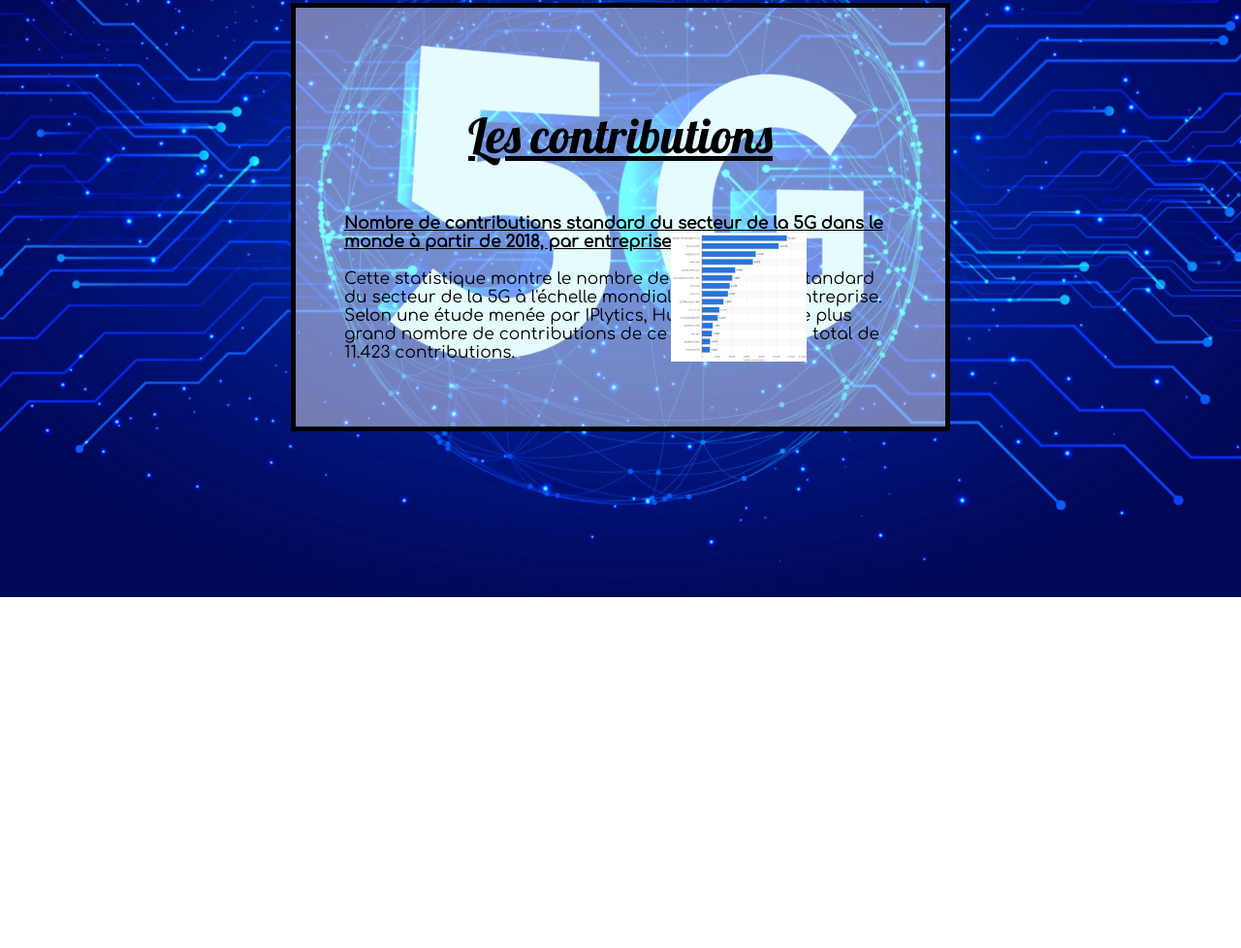
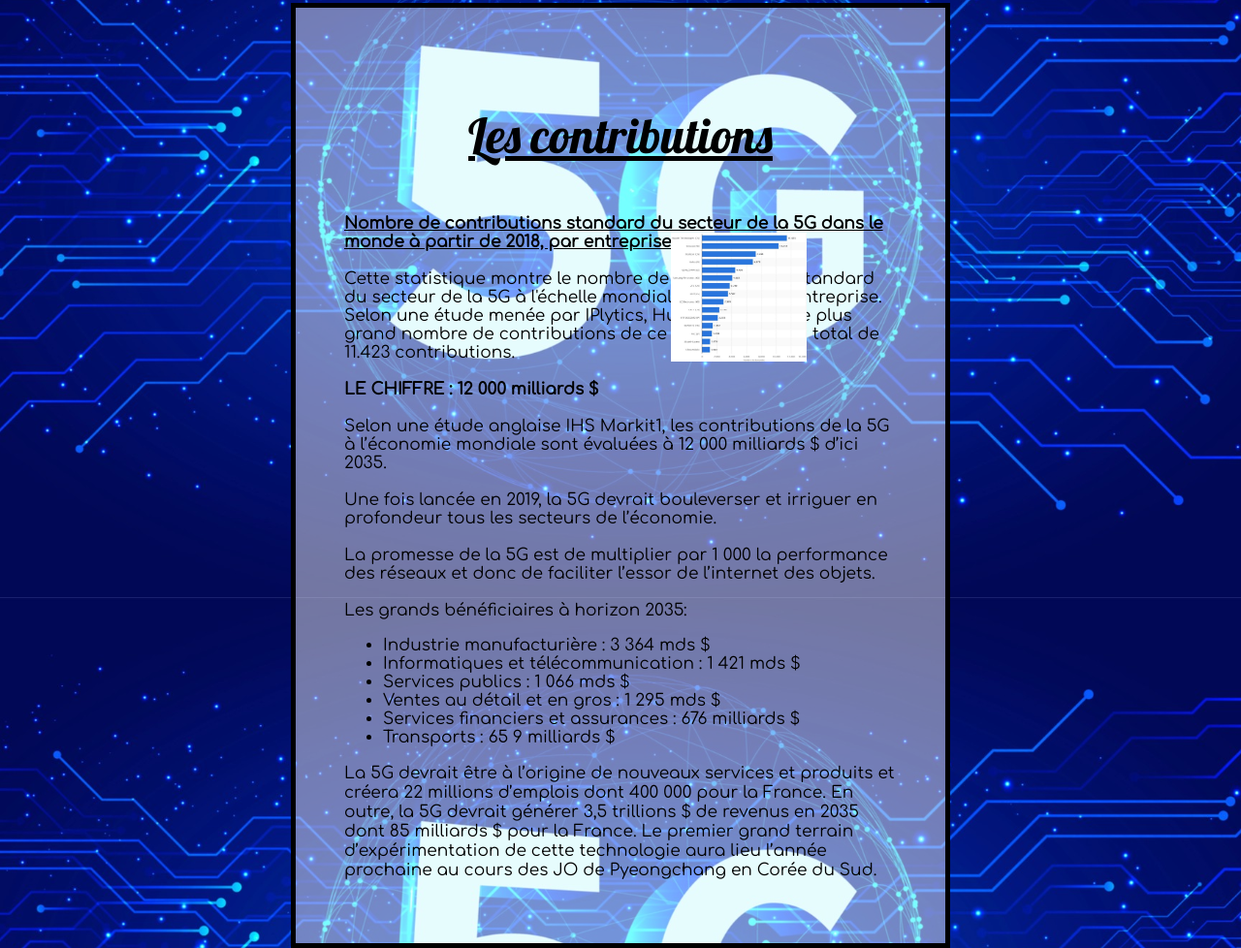
Before and after one commit to lulu9715/5G, a plain HTML site: page Les contri.html in a window 1280 px wide. Shown: the part 184-1162 px from the top of the page at 97% size. Before the commit the page ends 800 px from the top, so only its background shows below. Drawn offline with Linux system fonts and the light colour scheme.

Commit message:
Ajout de texte

```diff
--- a/Les contri.html
+++ b/Les contri.html
@@ -71,6 +71,34 @@
             <strong class="souligner">Nombre de contributions standard du secteur de la 5G dans le monde à partir de 2018, par entreprise</strong>
             <SPAN style="position: absolute; top: 80 px; left: 100 px;"> <IMG SRC="img5g/contribution.jpg" class="contribution"> </SPAN>
                 <br></br>Cette statistique montre le nombre de contributions standard du secteur de la 5G à l'échelle mondiale en 2018, par entreprise. Selon une étude menée par IPlytics, Huawei détenait le plus grand nombre de contributions de ce secteur, avec un total de 11.423 contributions.
+                <br></br>
+                <strong>LE CHIFFRE :    12 000 milliards $ </strong>
+
+                <br></br>Selon une étude anglaise IHS Markit1, les contributions de la 5G à l’économie mondiale sont évaluées à 12 000 milliards $ d’ici 2035.
+
+                <br></br>Une fois lancée en 2019, la 5G devrait bouleverser et irriguer en profondeur tous les secteurs de l’économie.
+
+                <br></br>La promesse de la 5G est de multiplier par 1 000 la performance des réseaux et donc de faciliter l’essor de l’internet des objets.
+
+                <br></br>Les grands bénéficiaires à horizon 2035:
+
+                <ul class="texte">
+                <li>Industrie manufacturière : 3 364 mds $</li>
+                <li>Informatiques et télécommunication : 1 421 mds $</li>
+                <li>Services publics : 1 066 mds $</li>
+                <li>Ventes au détail et en gros : 1 295 mds $</li>
+                <li>Services financiers et assurances : 676 milliards $</li>
+                <li>Transports : 65 9 milliards $</li>
+                </ul>
+
+                <span class="texte">
+                La 5G devrait être à l’origine de nouveaux services et produits et créera 22 millions d’emplois dont 400 000 pour la France.
+
+                En outre, la 5G devrait générer 3,5 trillions $ de revenus en 2035 dont 85 milliards $ pour la France.
+
+                Le premier grand terrain d’expérimentation de cette technologie aura lieu l’année prochaine au cours des JO de Pyeongchang en Corée du Sud.
+                </span>
+
         </p>
     </div>
 </body>
```
Also changed, not shown: index.html (+7 -1 lines).
